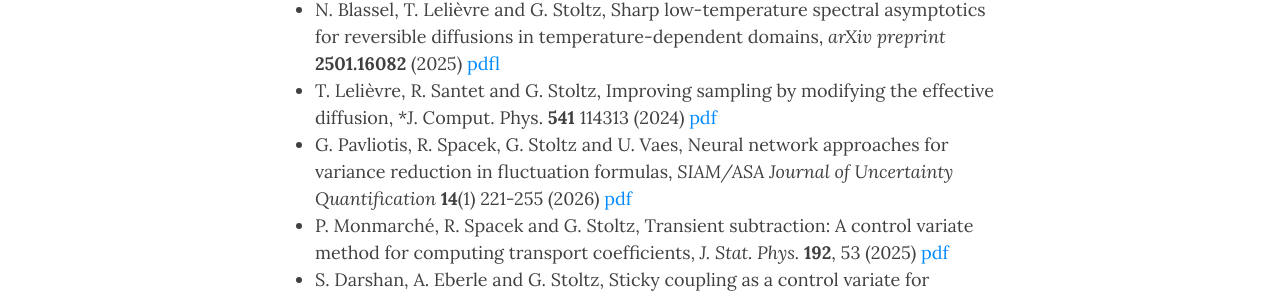
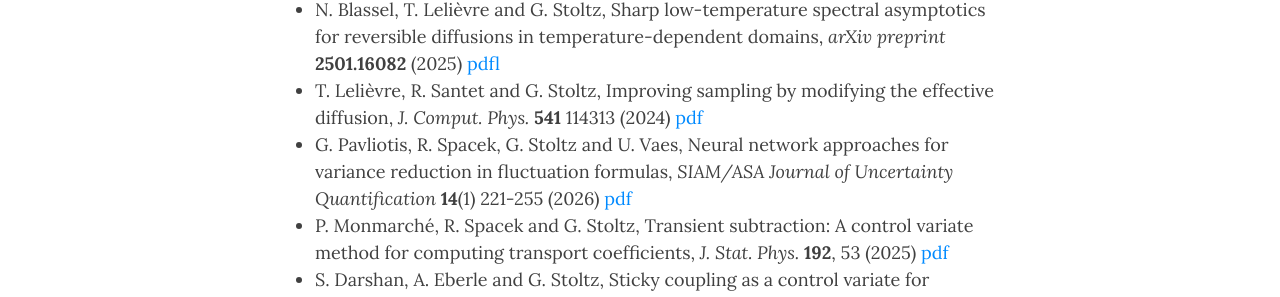
Before and after one commit to GabrielStoltz/GabrielStoltz.github.io, a Jekyll site: the page built from publications.md, in a window 1280 px wide and 900 px high, scrolled down 1460 px. Shown: the part 181-478 px from the top of the window. Built offline with Jekyll 4.4.1, drawn with Linux system fonts in a browser that asks for light colours; comment, search, counter and statistics services are not loaded; our own code applies the rules of GitHub Pages for plain Markdown files.

Commit message:
correction typo

```diff
--- a/publications.md
+++ b/publications.md
@@ -23,7 +23,7 @@ Edited by G. Giacomin, S. Olla, E. Saada, H. Spohn and G. Stoltz, following up o
   - G. Brigati, G. Stoltz, A. Q. Wang, L. Wang, Explicit convergence rates of underdamped Langevin dynamics under weighted and weak Poincaré-Lions inequalities, *arXiv preprint* **2407.16033** (2024) <a href="https://arxiv.org/abs/2407.16033" >pdf</a>
   - R. Gastaldello, G. Stoltz and U. Vaes, Dynamical reweighting for estimation of fluctuation formulas, *SIAM Multiscale Model. Sim.* **24**(3) 1426-1460 (2026) <a href="https://arxiv.org/abs/2504.11968" >pdf</a>
   - N. Blassel, T. Lelièvre and G. Stoltz, Sharp low-temperature spectral asymptotics for reversible diffusions in temperature-dependent domains, *arXiv preprint* **2501.16082** (2025) <a href="https://arxiv.org/abs/2501.16082" >pdf</a>l
-  - T. Lelièvre, R. Santet and G. Stoltz, Improving sampling by modifying the effective diffusion, *J. Comput. Phys. **541** 114313 (2024) <a href="https://arxiv.org/abs/2410.00525" >pdf</a>
+  - T. Lelièvre, R. Santet and G. Stoltz, Improving sampling by modifying the effective diffusion, *J. Comput. Phys.* **541** 114313 (2024) <a href="https://arxiv.org/abs/2410.00525" >pdf</a>
   - G. Pavliotis, R. Spacek, G. Stoltz and U. Vaes, Neural network approaches for variance reduction in fluctuation formulas, *SIAM/ASA Journal of Uncertainty Quantification* **14**(1) 221-255 (2026) <a href="https://arxiv.org/abs/2410.00278" >pdf</a>
   - P. Monmarché, R. Spacek and G. Stoltz, Transient subtraction: A control variate method for computing transport coefficients, *J. Stat. Phys.* **192**, 53 (2025) <a href="https://arxiv.org/abs/2410.00212" >pdf</a>
   - S. Darshan, A. Eberle and G. Stoltz, Sticky coupling as a control variate for sensitivity analysis, arXiv preprint **2409.15500** (2024) <a href="https://arxiv.org/abs/2409.15500" >pdf</a>
```
